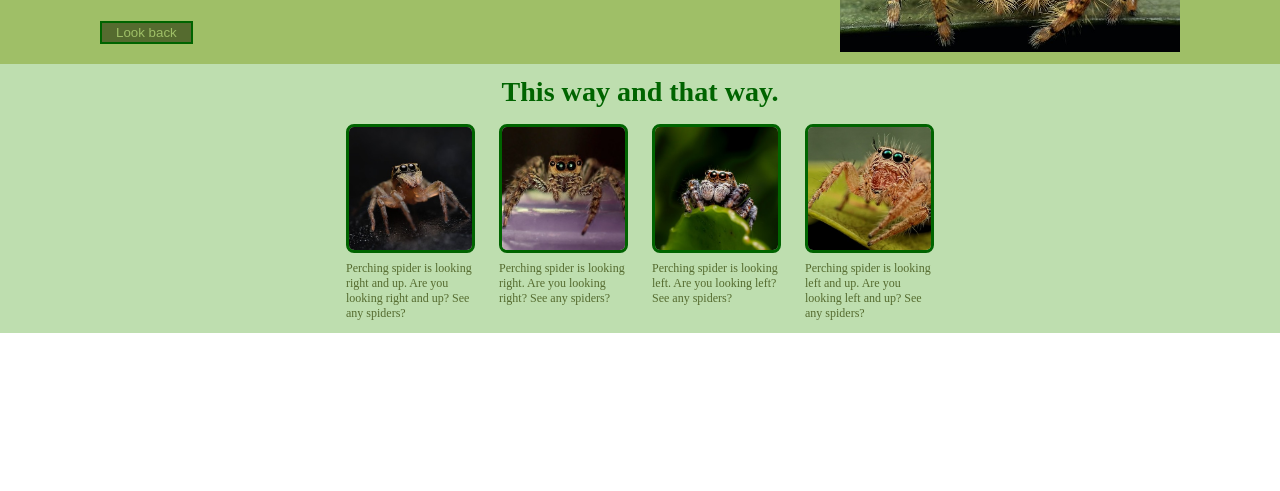
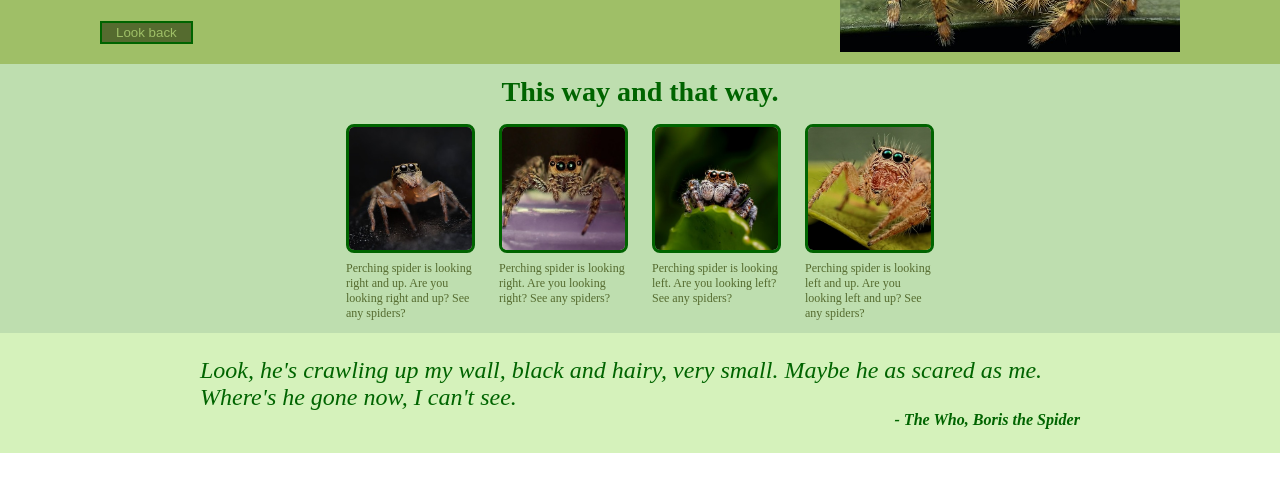
Before and after one commit to remanet/spiderweb, a plain HTML site: page index.html in a window 1280 px wide. Shown: the part 209-700 px from the top of the page. Drawn offline with Linux system fonts and the light colour scheme.

Commit message:
add quotation

```diff
--- a/index.html
+++ b/index.html
@@ -48,5 +48,9 @@
             </div>
         </div>
     </div>
+    <div class="quotation">
+        <p>Look, he's crawling up my wall, black and hairy, very small. Maybe he as scared as me. Where's he gone now, I can't see.</p>
+        <h6>- The Who, Boris the Spider</h6>
+    </div>
 </body>
 </html>
--- a/style.css
+++ b/style.css
@@ -113,3 +113,18 @@ button:hover {
     border: solid darkgreen;
     border-radius: 8px;
 }
+
+.quotation {
+    padding: 24px 200px;
+    display: flex;
+    flex-direction: column;
+    color: darkgreen;
+    background-color: #d5f2bb;
+    font-size: 24px;
+    font-weight: light;
+    font-style: italic;
+}
+
+.quotation h6 {
+    margin-left: auto;
+}
```
